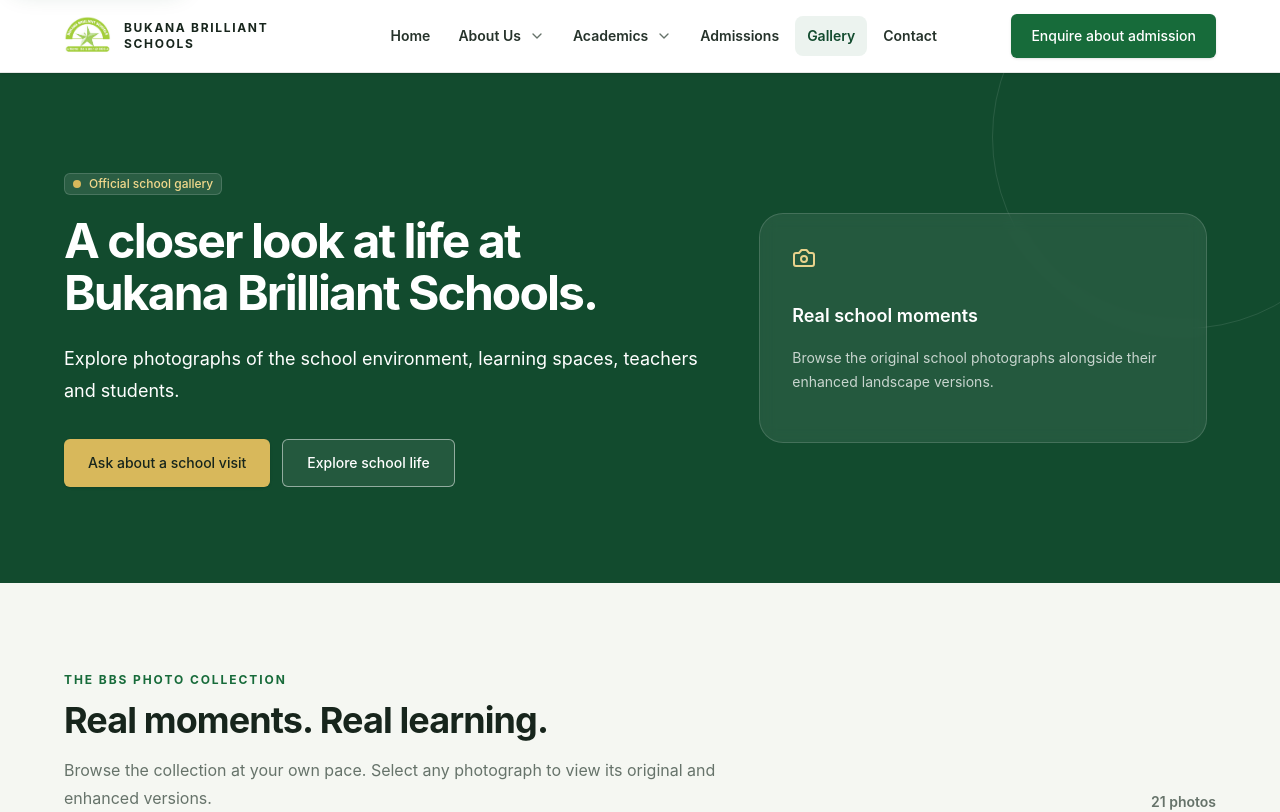
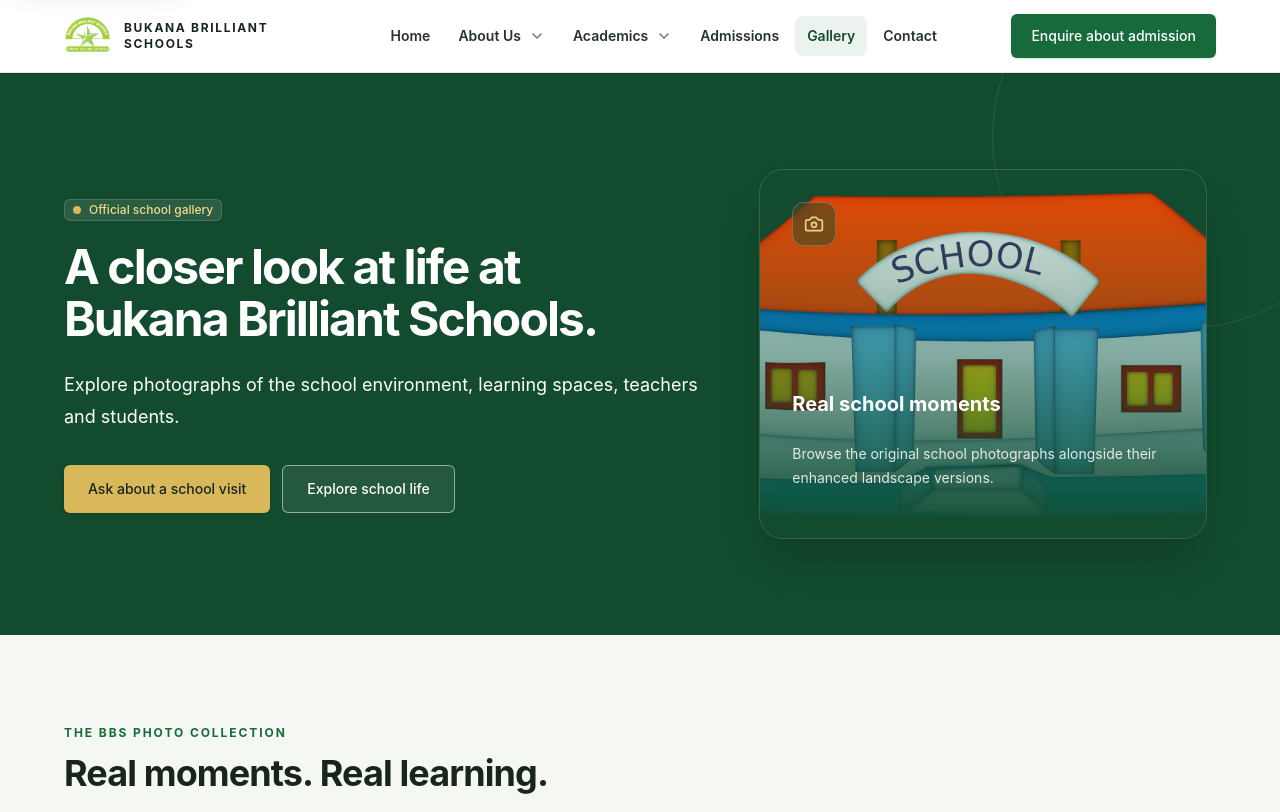
Before and after one commit to blinkzdlfx-cell/bukana-brilliant-schools, a React (Vite) app: page /gallery in a window 1280 px wide. Shown: the top 812 px of the page. Built offline with nearby package versions, Linux system fonts and the light colour scheme.

Commit message:
Add supplied photo to gallery hero card

```diff
--- a/src/pages/GalleryPage.jsx
+++ b/src/pages/GalleryPage.jsx
@@ -3,6 +3,7 @@ import { Camera, ChevronLeft, ChevronRight, MessageCircle, ShieldCheck, X } from
 import { Button } from '@/components/ui/button.jsx';
 import { Badge } from '@/components/ui/badge.jsx';
 import { schoolImages } from '@/data/learning-images.js';
+import galleryHeroImage from '@/images/Real school moments.png';
 
 const CATEGORY_ORDER = ['Campus', 'Classrooms', 'Learning', 'Activities', 'Students', 'Teachers'];
 
@@ -96,10 +97,26 @@ export function GalleryPage() {
               <Button variant="secondary" href="/school-life" className="min-h-12 border-white/50 bg-white/8 px-6 text-white shadow-none hover:bg-white hover:text-brand-deep">Explore school life</Button>
             </div>
           </div>
-          <div className="relative mx-auto w-full max-w-md rounded-[1.5rem] border border-white/15 bg-white/8 p-6 backdrop-blur-sm sm:p-8">
-            <Camera aria-hidden="true" className="h-6 w-6 text-[#E8D28C]" />
-            <p className="mt-8 text-lg font-semibold text-white">Real school moments</p>
-            <p className="mt-2 text-sm leading-6 text-white/75">Browse the original school photographs alongside their enhanced landscape versions.</p>
+          <div className="relative mx-auto min-h-[20rem] w-full max-w-md overflow-hidden rounded-[1.5rem] border border-white/15 shadow-2xl shadow-black/20 sm:min-h-[23rem]">
+            <img
+              src={galleryHeroImage}
+              alt=""
+              aria-hidden="true"
+              width="1200"
+              height="900"
+              loading="eager"
+              fetchPriority="high"
+              decoding="async"
+              className="absolute inset-0 h-full w-full object-cover"
+            />
+            <div aria-hidden="true" className="absolute inset-0 bg-gradient-to-t from-brand-deep via-brand-deep/45 to-brand-deep/10" />
+            <div className="relative flex min-h-[20rem] flex-col justify-end p-6 sm:min-h-[23rem] sm:p-8">
+              <span className="mb-auto inline-flex h-11 w-11 items-center justify-center rounded-xl border border-white/20 bg-brand-deep/45 text-[#E8D28C] backdrop-blur-sm">
+                <Camera aria-hidden="true" className="h-5 w-5" />
+              </span>
+              <p className="text-xl font-bold text-white">Real school moments</p>
+              <p className="mt-2 max-w-sm text-sm leading-6 text-white/85">Browse the original school photographs alongside their enhanced landscape versions.</p>
+            </div>
           </div>
         </div>
       </section>
```
